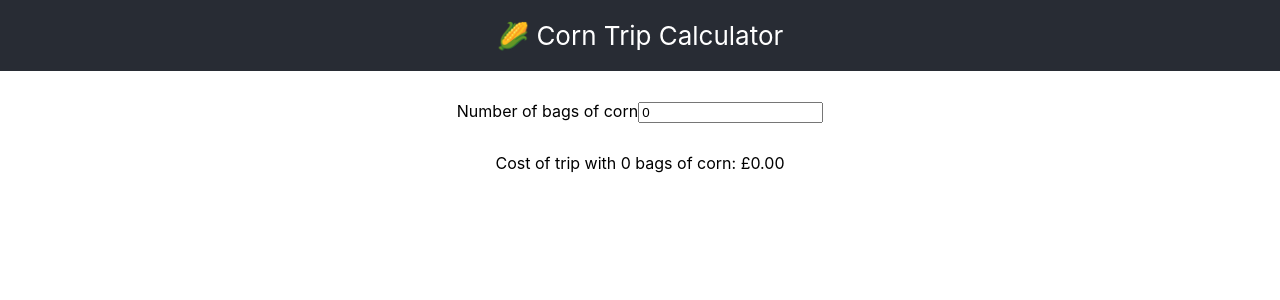
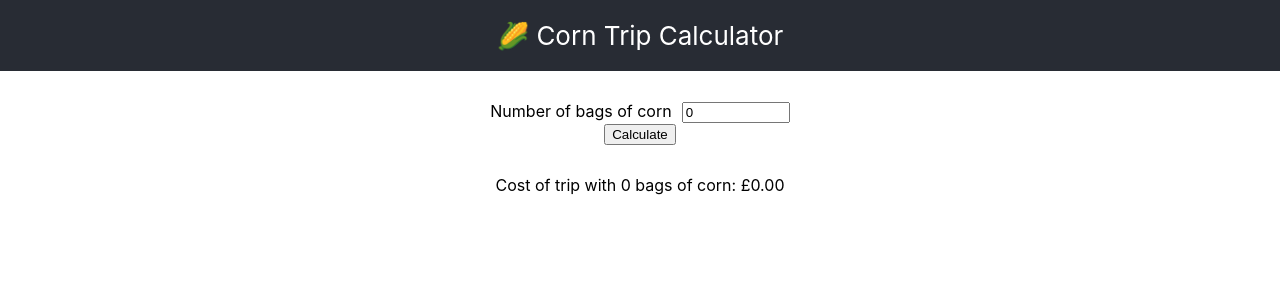
Before and after one commit to antonyoneill/made-tech-farmer-crossing, a React (Create React App) app: page / in a window 1280 px wide. Shown: the top 300 px of the page. Built offline with nearby package versions, Linux system fonts and the light colour scheme.

Commit message:
Refactor out the form

```diff
--- a/src/App.js
+++ b/src/App.js
@@ -1,4 +1,5 @@
 import React, {useState} from 'react';
+import Form from './components/Form'
 import calculateCost from './utils/calculateCost'
 import displayCost from './utils/displayCost'
 import logo from './logo.svg';
@@ -13,21 +14,9 @@ function App() {
         🌽 Corn Trip Calculator
       </header>
       <section className="App-section">
-        <section>
-        <label>Number of bags of corn
-          <input
-            type="number"
-            min="0"
-            onChange={(event) => {
-              const newCountOfCorn = parseInt(event.currentTarget.value,10)
-              if (!isNaN(newCountOfCorn)) {
-                setNumberOfCorn(newCountOfCorn)
-              }
-            }}
-            value={numberOfCorn}
-          />
-        </label>
-        </section>
+        <Form onSubmit={(newCornNumber) => {
+          setNumberOfCorn(newCornNumber)
+        }}/>
         <section className="App-section">
         Cost of trip with {numberOfCorn} bags of corn: <span>{displayCost(calculateCost(numberOfCorn))}</span>
         </section>
--- /dev/null
+++ b/src/components/Form.css
@@ -0,0 +1,4 @@
+form input {
+    width: 100px;
+    margin-left: 10px;
+}
--- /dev/null
+++ b/src/components/Form.js
@@ -0,0 +1,32 @@
+import React, { useState } from "react";
+import './Form.css';
+
+export default function Form({onSubmit}) {
+  const [numberOfCorn, setNumberOfCorn] = useState(0);
+
+  return (
+    <form action="#" onSubmit={(event) => {
+        event.preventDefault();
+
+        onSubmit(parseInt(numberOfCorn,10))
+    }}>
+        <div>
+      <label>
+        Number of bags of corn
+        <input
+          type="number"
+          min="0"
+          required={true}
+          onChange={(event) => {
+              setNumberOfCorn(event.currentTarget.value)
+          }}
+          value={numberOfCorn}
+        />
+      </label>
+      </div>
+      <div>
+      <button type="submit">Calculate</button>
+      </div>
+    </form>
+  );
+}
```
Also changed, not shown: 2 other files (tests, documents, lock files or other folders).
